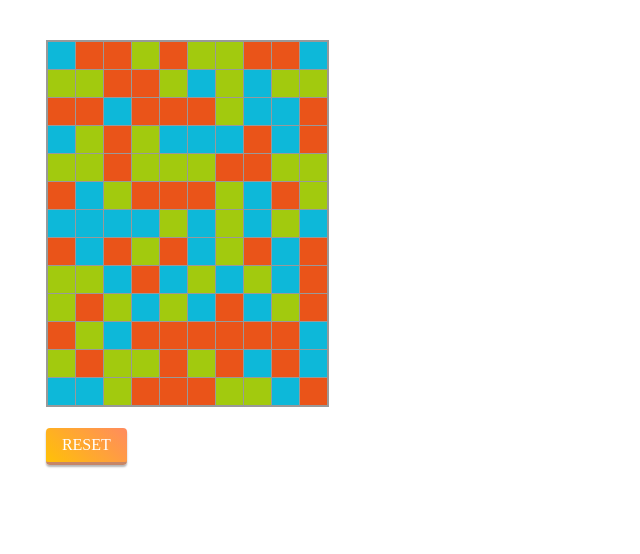
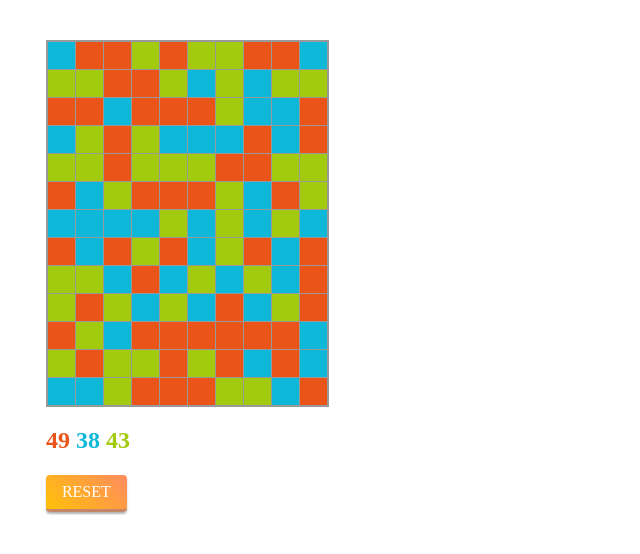
Before and after one commit to KenichiKubota/samekame, a plain HTML site: page index.html in a window 1280 px wide. Shown: the whole page, without its empty margins (0-640 px from the left). Drawn offline with Linux system fonts and the light colour scheme.

Commit message:
セルの残り数を表示するように機能追加

```diff
--- a/index.html
+++ b/index.html
@@ -14,7 +14,11 @@
             <tbody id="target">
             </tbody>
         </table>
-
+        <h2>
+            <span id="color1" style="color:#ea5419"></span>
+            <span id="color2" style="color:#0db8d9"></span>
+            <span id="color3" style="color:#a2ca0e"></span>
+        </h2>
         <h1 id="scoreMsg"></h1>
         <h1 id="clearMsg" style="display:none">クリア！</h1>
         <h1 id="highScoreMsg"></h1>
--- a/main.js
+++ b/main.js
@@ -240,8 +240,32 @@ GameManager.prototype.start = function (rowCount, columnCount, colorCount) {
     // gropuNumの設定
     this.resetAllGroupNum();
 
+    // セルの数を表示する
+    this.countColors();
+
     // 表示
     this.showAll();
+}
+
+// セルの数を表示する
+GameManager.prototype.countColors = function () {
+    var color1 = 0;
+    var color2 = 0;
+    var color3 = 0;
+    this.myCells.forEach(myCell => {
+        if (myCell.color === COLORS.NO1) {
+            color1++;
+        }
+        if (myCell.color === COLORS.NO2) {
+            color2++;
+        }
+        if (myCell.color === COLORS.NO3) {
+            color3++;
+        }
+    });
+    document.getElementById('color1').textContent = color1;
+    document.getElementById('color2').textContent = color2;
+    document.getElementById('color3').textContent = color3;
 }
 // 全セルのgroupNumをリセットする
 GameManager.prototype.resetAllGroupNum = function () {
@@ -313,6 +337,9 @@ GameManager.prototype.reset = function () {
 
     // スコア再設定
     document.getElementById('scoreMsg').innerText = this.score;
+
+    // セルの数を再設定
+    this.countColors();
 
     //　クリア判定
     var emptys = this.myCells.filter(myCell => {
```
